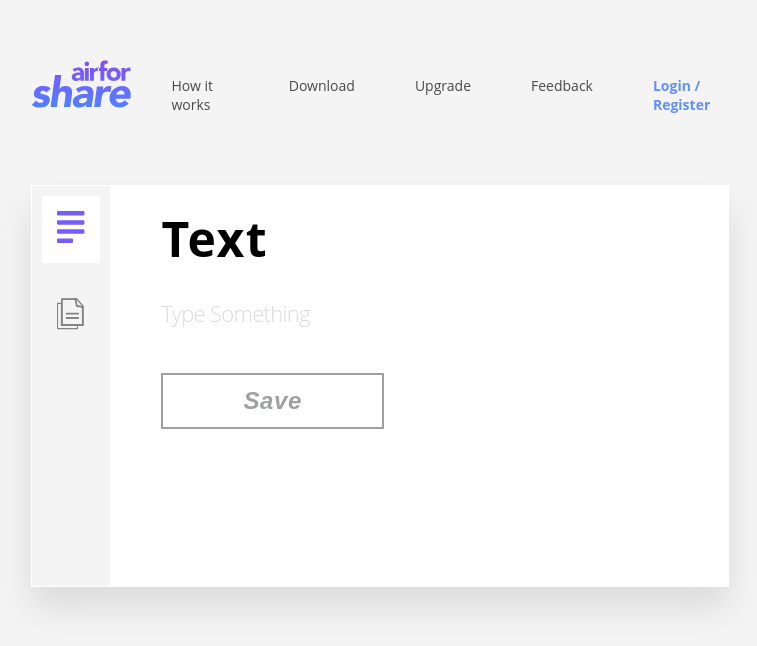
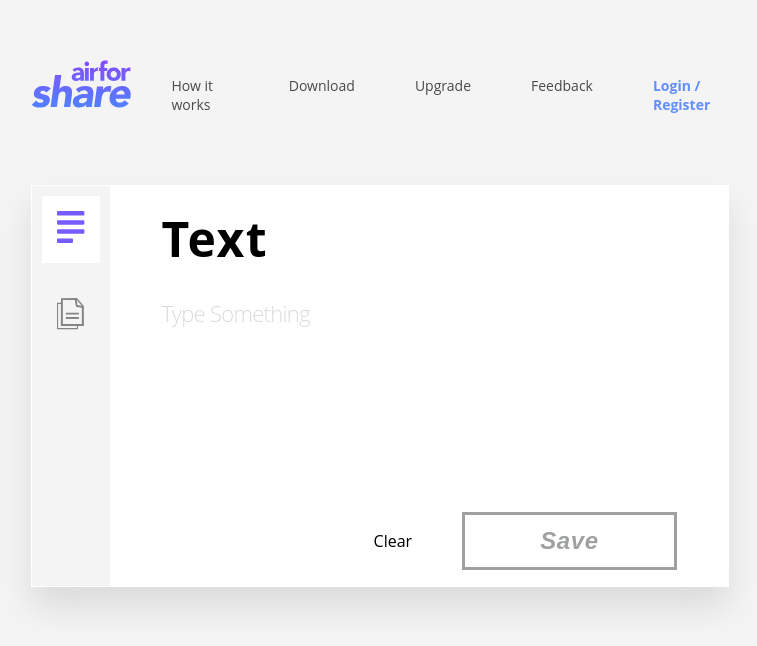
Before and after one commit to MuhammadAhmedLakhani/React-Project2, a React (Vite) app: page / in a window 1280 px wide. Shown: the top 646 px of the page, without its empty margins (261-1018 px from the left). Built offline with nearby package versions, Linux system fonts and the light colour scheme.

Commit message:
AirforShare:Initial landing page ui completed

```diff
--- a/src/components/stylec.scss
+++ b/src/components/stylec.scss
@@ -1,3 +1,5 @@
+$color-dark-primary: #745dff;
+
 .text-area {
     border: none;
     outline: none;
@@ -11,13 +13,15 @@
     border: none;
     font-family: "Open Sans", sans-serif;
 
-    &::placeholder{
+    &::placeholder {
         font-weight: 300;
         color: #dadada;
     }
+
     &::-webkit-scrollbar {
-  display: none; /* or width: 0; */
-}
+        display: none;
+        /* or width: 0; */
+    }
 
 }
 
@@ -25,13 +29,29 @@
 
 
 .theme-btn {
-    border: 2px solid #000;
+    border: 3px solid #000;
 
-    padding: 12px 80px;
+    padding: 12px 75px;
     font-size: 24px;
     font-style: italic;
     letter-spacing: .6px;
     color: #9ea0a1;
     font-weight: 700;
     background-color: transparent;
+    cursor: pointer;
+
+    &:active {
+
+        background: linear-gradient(to bottom , #864bff, #5082ff);
+
+
+
+    }
+
+    &:hover {
+        text-shadow: 2px 2px 0px $color-dark-primary;
+        box-shadow: 2px 2px 0 0 $color-dark-primary ;
+
+    }
+
 }
--- a/src/pages/Home/CSS/style.scss
+++ b/src/pages/Home/CSS/style.scss
@@ -92,6 +92,38 @@ body {
         }
     }
 
+    .text-section {
+        display: flex;
+        flex-direction: column;
+        justify-content: space-between;
+        height: 100%;
+
+
+        .resizeSection {
+            flex: 1;
+        }
+
+
+        .theme-btn-section {
+            padding: 15px 0;
+            text-align: right;
+            display: flex;
+            flex-direction: row;
+            justify-content: end;
+            align-items: center;
+
+
+            span{
+                margin-right: 50px;
+                cursor: pointer;
+            }
+        }
+
+    }
+
+
+
+
 }
 
 .activate-text {
@@ -99,6 +131,6 @@ body {
 }
 
 .activate-file {
-        background-color: $white;
+    background-color: $white;
 
 }
--- a/src/pages/Home/index.jsx
+++ b/src/pages/Home/index.jsx
@@ -64,7 +64,8 @@ function HomePage() {
                             <div className="resizeSection">
                             <TextArea value = {textValue} onChange = {(e)=> setTextValue(e.target.value)}  />
                             </div>
-                            <div>
+                            <div className="theme-btn-section">
+                                <span>Clear</span>
                                 <Themebutton disabled = {!textValue}  title={"Save"}/>
                             </div>
                         </div>
```
